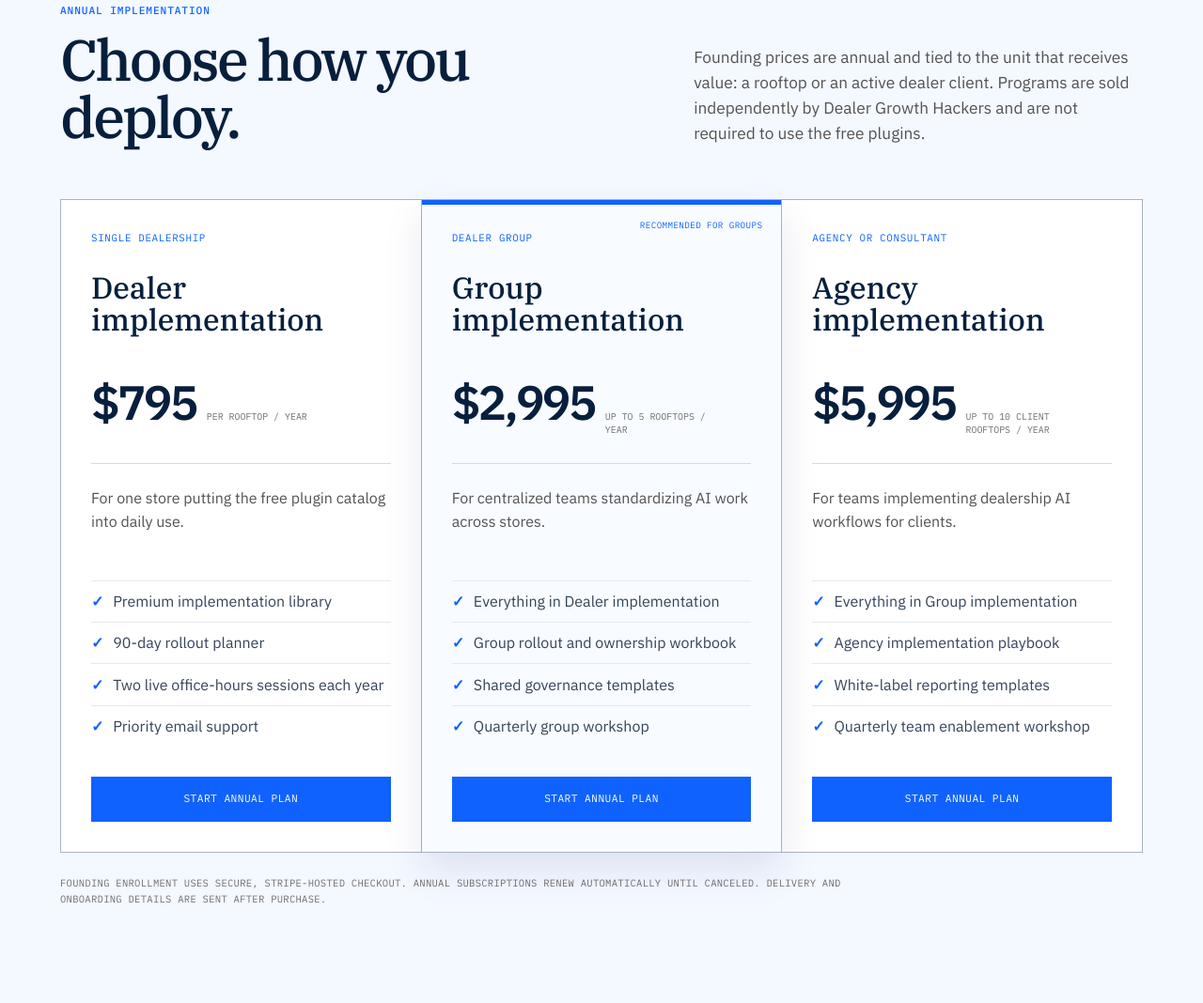
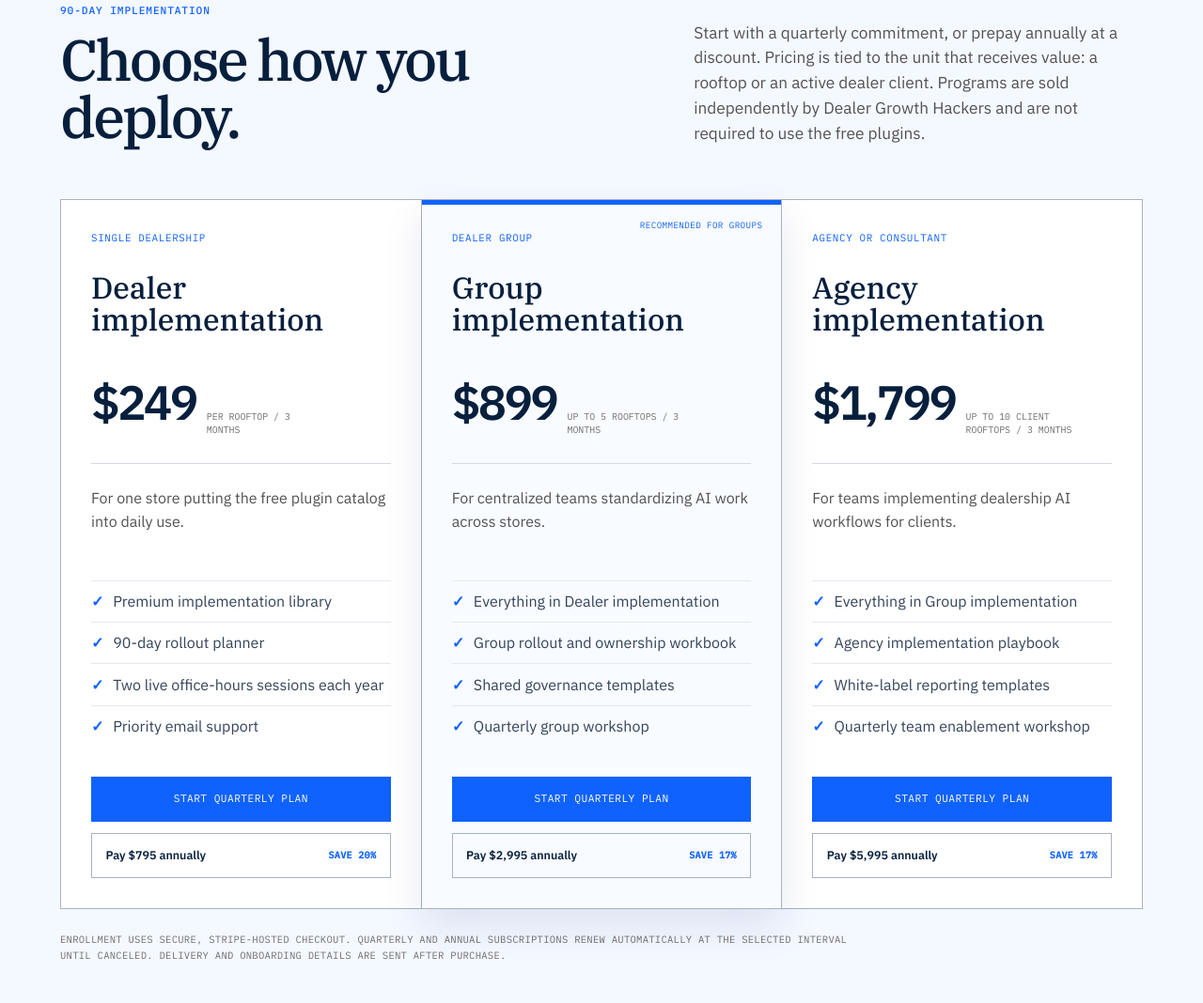
Before and after one commit to arielcoro/dealer-ai-plugins, an Astro site in the folder marketplace/: page /plans in a window 1280 px wide. Shown: the part 1252-2320 px from the top of the page at 94% size. Built offline with nearby package versions, Linux system fonts and the light colour scheme; Astro itself is replaced by a stand-in of ours; no server answers.

Commit message:
Add quarterly implementation plans

```diff
--- a/marketplace/src/pages/index.astro
+++ b/marketplace/src/pages/index.astro
@@ -123,7 +123,7 @@ const structuredData = {
       <h2>Need these workflows operating across a store, group, or client roster?</h2>
     </div>
     <div>
-      <p>Keep every plugin free. Add rollout systems, enablement, and priority support through an annual Dealer Growth Hackers implementation program.</p>
+      <p>Keep every plugin free. Add rollout systems, enablement, and priority support through a quarterly or annual Dealer Growth Hackers implementation program.</p>
       <a class="primary-button" href="/plans/">Compare implementation plans</a>
     </div>
   </section>
--- a/marketplace/src/pages/llms.txt.ts
+++ b/marketplace/src/pages/llms.txt.ts
@@ -4,6 +4,6 @@ export const prerender = true;
 
 export function GET() {
   const catalog = plugins.map((plugin) => `- [${plugin.name}](https://dealeraiplugins.com/plugins/${plugin.slug}/): ${plugin.shortDescription}`).join("\n");
-  const body = `# Dealer AI Plugins\n\n> Open-source, skills-only ChatGPT and Codex plugins for car dealership operations, marketing, measurement, SEO, AI visibility, and customer lifecycle workflows.\n\nDealer Growth Hackers publishes 29 standalone Dealer AI Plugin packages for ChatGPT and Codex. Every package includes readable workflow instructions and supporting references. The collection is vendor-neutral and MIT licensed.\n\n## Catalog\n\n${catalog}\n\n## Project information\n\n- [Publisher: Dealer Growth Hackers](https://dealergrowthhackers.com/)\n- [About](https://dealeraiplugins.com/about/)\n- [Implementation plans](https://dealeraiplugins.com/plans/): Annual rollout programs for dealerships, dealer groups, and agencies. The public plugins remain free.\n- [Support](https://dealeraiplugins.com/support/)\n- [Privacy](https://dealeraiplugins.com/privacy/)\n- [Terms](https://dealeraiplugins.com/terms/)\n- [Source repository](https://github.com/arielcoro/dealer-ai-plugins)\n`;
+  const body = `# Dealer AI Plugins\n\n> Open-source, skills-only ChatGPT and Codex plugins for car dealership operations, marketing, measurement, SEO, AI visibility, and customer lifecycle workflows.\n\nDealer Growth Hackers publishes 29 standalone Dealer AI Plugin packages for ChatGPT and Codex. Every package includes readable workflow instructions and supporting references. The collection is vendor-neutral and MIT licensed.\n\n## Catalog\n\n${catalog}\n\n## Project information\n\n- [Publisher: Dealer Growth Hackers](https://dealergrowthhackers.com/)\n- [About](https://dealeraiplugins.com/about/)\n- [Implementation plans](https://dealeraiplugins.com/plans/): Quarterly and discounted annual rollout programs for dealerships, dealer groups, and agencies. The public plugins remain free.\n- [Support](https://dealeraiplugins.com/support/)\n- [Privacy](https://dealeraiplugins.com/privacy/)\n- [Terms](https://dealeraiplugins.com/terms/)\n- [Source repository](https://github.com/arielcoro/dealer-ai-plugins)\n`;
   return new Response(body, { headers: { "Content-Type": "text/plain; charset=utf-8" } });
 }
--- a/marketplace/src/pages/plans.astro
+++ b/marketplace/src/pages/plans.astro
@@ -6,8 +6,13 @@ const offers = [
   {
     audience: "Single dealership",
     name: "Dealer implementation",
-    price: "$795",
-    cadence: "per rooftop / year",
+    quarterlyPrice: "$249",
+    quarterlyCadence: "per rooftop / 3 months",
+    quarterlyCheckout: import.meta.env.PUBLIC_STRIPE_DEALER_QUARTERLY_URL || "https://buy.stripe.com/eVqdRabVI5UU6ol7tk0kE0f",
+    annualPrice: "$795",
+    annualCadence: "per rooftop / year",
+    annualCheckout: import.meta.env.PUBLIC_STRIPE_DEALER_URL || "https://buy.stripe.com/bJe5kEe3Q8324gd6pg0kE0c",
+    annualSavings: "Save 20%",
     scope: "For one store putting the free plugin catalog into daily use.",
     features: [
       "Premium implementation library",
@@ -15,13 +20,17 @@ const offers = [
       "Two live office-hours sessions each year",
       "Priority email support",
     ],
-    checkout: import.meta.env.PUBLIC_STRIPE_DEALER_URL || "https://buy.stripe.com/bJe5kEe3Q8324gd6pg0kE0c",
   },
   {
     audience: "Dealer group",
     name: "Group implementation",
-    price: "$2,995",
-    cadence: "up to 5 rooftops / year",
+    quarterlyPrice: "$899",
+    quarterlyCadence: "up to 5 rooftops / 3 months",
+    quarterlyCheckout: import.meta.env.PUBLIC_STRIPE_GROUP_QUARTERLY_URL || "https://buy.stripe.com/8x27sM9NA5UU1414h80kE0g",
+    annualPrice: "$2,995",
+    annualCadence: "up to 5 rooftops / year",
+    annualCheckout: import.meta.env.PUBLIC_STRIPE_GROUP_URL || "https://buy.stripe.com/aFa4gA6BobfedQN14W0kE0d",
+    annualSavings: "Save 17%",
     scope: "For centralized teams standardizing AI work across stores.",
     features: [
       "Everything in Dealer implementation",
@@ -29,14 +38,18 @@ const offers = [
       "Shared governance templates",
       "Quarterly group workshop",
     ],
-    checkout: import.meta.env.PUBLIC_STRIPE_GROUP_URL || "https://buy.stripe.com/aFa4gA6BobfedQN14W0kE0d",
     featured: true,
   },
   {
     audience: "Agency or consultant",
     name: "Agency implementation",
-    price: "$5,995",
-    cadence: "up to 10 client rooftops / year",
+    quarterlyPrice: "$1,799",
+    quarterlyCadence: "up to 10 client rooftops / 3 months",
+    quarterlyCheckout: import.meta.env.PUBLIC_STRIPE_AGENCY_QUARTERLY_URL || "https://buy.stripe.com/00w6oIcZMaba4gdaFw0kE0h",
+    annualPrice: "$5,995",
+    annualCadence: "up to 10 client rooftops / year",
+    annualCheckout: import.meta.env.PUBLIC_STRIPE_AGENCY_URL || "https://buy.stripe.com/14A5kEaRE3MM6ol2900kE0e",
+    annualSavings: "Save 17%",
     scope: "For teams implementing dealership AI workflows for clients.",
     features: [
       "Everything in Group implementation",
@@ -44,7 +57,6 @@ const offers = [
       "White-label reporting templates",
       "Quarterly team enablement workshop",
     ],
-    checkout: import.meta.env.PUBLIC_STRIPE_AGENCY_URL || "https://buy.stripe.com/14A5kEaRE3MM6ol2900kE0e",
   },
 ];
 
@@ -58,33 +70,44 @@ const structuredData = {
       "@type": "Service",
       "@id": "https://dealeraiplugins.com/plans/#implementation",
       name: "Dealer AI Plugin Implementation Programs",
-      description: "Annual implementation resources, enablement, and support for dealerships, dealer groups, and automotive agencies.",
+      description: "Quarterly and annual implementation resources, enablement, and support for dealerships, dealer groups, and automotive agencies.",
       provider: { "@type": "Organization", name: "Dealer Growth Hackers", url: "https://dealergrowthhackers.com/" },
       areaServed: "US",
       audience: offers.map((offer) => ({ "@type": "Audience", audienceType: offer.audience })),
       hasOfferCatalog: {
         "@type": "OfferCatalog",
         name: "Founding implementation plans",
-        itemListElement: offers.map((offer) => ({
-          "@type": "Offer",
-          name: offer.name,
-          price: offer.price.replace(/[$,]/g, ""),
-          priceCurrency: "USD",
-          description: offer.scope,
-        })),
+        itemListElement: offers.flatMap((offer) => [
+          {
+            "@type": "Offer",
+            name: `${offer.name} — quarterly`,
+            price: offer.quarterlyPrice.replace(/[$,]/g, ""),
+            priceCurrency: "USD",
+            description: `${offer.scope} Billed every three months.`,
+            url: offer.quarterlyCheckout,
+          },
+          {
+            "@type": "Offer",
+            name: `${offer.name} — annual`,
+            price: offer.annualPrice.replace(/[$,]/g, ""),
+            priceCurrency: "USD",
+            description: `${offer.scope} Billed annually.`,
+            url: offer.annualCheckout,
+          },
+        ]),
       },
     },
   ],
 };
 ---
 
-<Layout title="Implementation Plans" description="Annual Dealer AI implementation programs for dealerships, dealer groups, and agencies—plus free ChatGPT and Codex plugins for everyone." structuredData={structuredData}>
+<Layout title="Implementation Plans" description="Quarterly and annual Dealer AI implementation programs for dealerships, dealer groups, and agencies—plus free ChatGPT and Codex plugins for everyone." structuredData={structuredData}>
   <section class="plans-hero">
     <div class="eyebrow"><span></span> Free software · Paid implementation</div>
     <div class="plans-hero-grid">
       <div>
         <h1>Install for free.<br /><em>Operationalize with us.</em></h1>
-        <p>All 29 ChatGPT and Codex plugins remain open source and free. Annual plans add the rollout systems, enablement, and support required to make them part of dealership operations.</p>
+        <p>All 29 ChatGPT and Codex plugins remain open source and free. Paid plans add the rollout systems, enablement, and support required to make them part of dealership operations.</p>
       </div>
       <aside>
         <span>Founding principle</span>
@@ -107,10 +130,10 @@ const structuredData = {
   <section class="plans-section" aria-labelledby="plans-title">
     <div class="plans-heading">
       <div>
-        <p class="kicker">Annual implementation</p>
+        <p class="kicker">90-day implementation</p>
         <h2 id="plans-title">Choose how you deploy.</h2>
       </div>
-      <p>Founding prices are annual and tied to the unit that receives value: a rooftop or an active dealer client. Programs are sold independently by Dealer Growth Hackers and are not required to use the free plugins.</p>
+      <p>Start with a quarterly commitment, or prepay annually at a discount. Pricing is tied to the unit that receives value: a rooftop or an active dealer client. Programs are sold independently by Dealer Growth Hackers and are not required to use the free plugins.</p>
     </div>
     <div class="plan-grid">
       {offers.map((offer) => (
@@ -118,23 +141,26 @@ const structuredData = {
           {offer.featured && <span class="plan-flag">Recommended for groups</span>}
           <p class="plan-audience">{offer.audience}</p>
           <h3>{offer.name}</h3>
-          <div class="plan-price"><strong>{offer.price}</strong><span>{offer.cadence}</span></div>
+          <div class="plan-price"><strong>{offer.quarterlyPrice}</strong><span>{offer.quarterlyCadence}</span></div>
           <p class="plan-scope">{offer.scope}</p>
           <ul>{offer.features.map((feature) => <li>{feature}</li>)}</ul>
-          <a class="primary-button" href={offer.checkout || emailURL(offer)} rel={offer.checkout ? "external" : undefined}>
-            {offer.checkout ? "Start annual plan" : "Request founding access"}
-          </a>
+          <div class="plan-actions">
+            <a class="primary-button" href={offer.quarterlyCheckout || emailURL(offer)} rel={offer.quarterlyCheckout ? "external" : undefined}>Start quarterly plan</a>
+            <a class="annual-option" href={offer.annualCheckout} rel="external">
+              <span>Pay {offer.annualPrice} annually</span><strong>{offer.annualSavings}</strong>
+            </a>
+          </div>
         </article>
       ))}
     </div>
-    <p class="founding-note">Founding enrollment uses secure, Stripe-hosted checkout. Annual subscriptions renew automatically until canceled. Delivery and onboarding details are sent after purchase.</p>
+    <p class="founding-note">Enrollment uses secure, Stripe-hosted checkout. Quarterly and annual subscriptions renew automatically at the selected interval until canceled. Delivery and onboarding details are sent after purchase.</p>
   </section>
 
   <section class="audit-offer">
     <div>
       <p class="kicker">Need the baseline first?</p>
       <h2>Dealer AI readiness audit</h2>
-      <p>A fixed-scope engagement for organizations that want an evidence-backed starting point before committing to an annual program.</p>
+      <p>A fixed-scope engagement for organizations that want an evidence-backed starting point before committing to an implementation program.</p>
     </div>
     <div class="audit-price">
       <span>Starting at</span>
@@ -151,7 +177,7 @@ const structuredData = {
       <details open><summary>Are the plugins still free?</summary><p>Yes. All public plugin packages and source code remain free and MIT licensed. Paid plans cover separate implementation resources, enablement, and support.</p></details>
       <details><summary>Can I buy a plan inside ChatGPT?</summary><p>No. Dealer AI Plugins does not sell or promote digital subscriptions inside an OpenAI plugin. Plans are purchased independently from Dealer Growth Hackers.</p></details>
       <details><summary>What happens after I request access?</summary><p>We confirm audience, rooftop or client count, implementation goals, current capacity, deliverables, and fulfillment timing before asking for payment.</p></details>
-      <details><summary>Can I cancel an annual plan?</summary><p>Yes. A configured Stripe subscription can be canceled before renewal through the customer billing portal. Access continues through the paid term. Signed service agreements may contain separate terms.</p></details>
+      <details><summary>Can I cancel?</summary><p>Yes. A Stripe subscription can be canceled before its next quarterly or annual renewal through the customer billing portal. Access continues through the paid term. Signed service agreements may contain separate terms.</p></details>
       <details><summary>Do you offer custom implementation?</summary><p>Yes. Custom data connections, MCP services, governance work, and multi-rooftop rollouts are scoped separately after a discovery review.</p></details>
       <details><summary>Is this endorsed by OpenAI?</summary><p>No. Dealer AI Plugins is an independent project published by Dealer Growth Hackers and is not endorsed by OpenAI.</p></details>
     </div>
--- a/marketplace/src/styles/global.css
+++ b/marketplace/src/styles/global.css
@@ -105,7 +105,12 @@ h1, h2, h3, p { margin-top: 0; }
 .plan-card ul { margin: 0 0 2rem; padding: 0; list-style: none; color: #34445a; }
 .plan-card li { position: relative; padding: .58rem 0 .58rem 1.45rem; border-top: 1px solid #e5e9ef; }
 .plan-card li::before { content: "✓"; position: absolute; left: 0; color: var(--blue); font-weight: 700; }
-.plan-card .primary-button { width: 100%; margin-top: auto; }
+.plan-actions { display: grid; gap: .75rem; margin-top: auto; }
+.plan-card .primary-button { width: 100%; }
+.annual-option { display: flex; align-items: center; justify-content: space-between; gap: .75rem; min-height: 48px; padding: .75rem .9rem; color: var(--navy); border: 1px solid var(--line-strong); text-decoration: none; transition: border-color .2s ease, background .2s ease; }
+.annual-option:hover { background: #f1f6ff; border-color: var(--blue); }
+.annual-option span { font-size: .78rem; font-weight: 600; }
+.annual-option strong { flex: 0 0 auto; color: var(--blue); font-family: var(--mono); font-size: .63rem; letter-spacing: .03em; text-transform: uppercase; }
 .founding-note { max-width: 860px; margin: 1.5rem 0 0; color: var(--subtle); font-family: var(--mono); font-size: .66rem; line-height: 1.6; letter-spacing: .025em; text-transform: uppercase; }
 
 .audit-offer { display: grid; grid-template-columns: minmax(0,1fr) minmax(310px,.65fr); gap: 8vw; align-items: center; padding: clamp(5rem,9vw,8rem) 6vw; color: var(--white); background: var(--navy); }
```
Also changed, not shown: product-marketing-context.md (+4 -4 lines), 1 other file.
